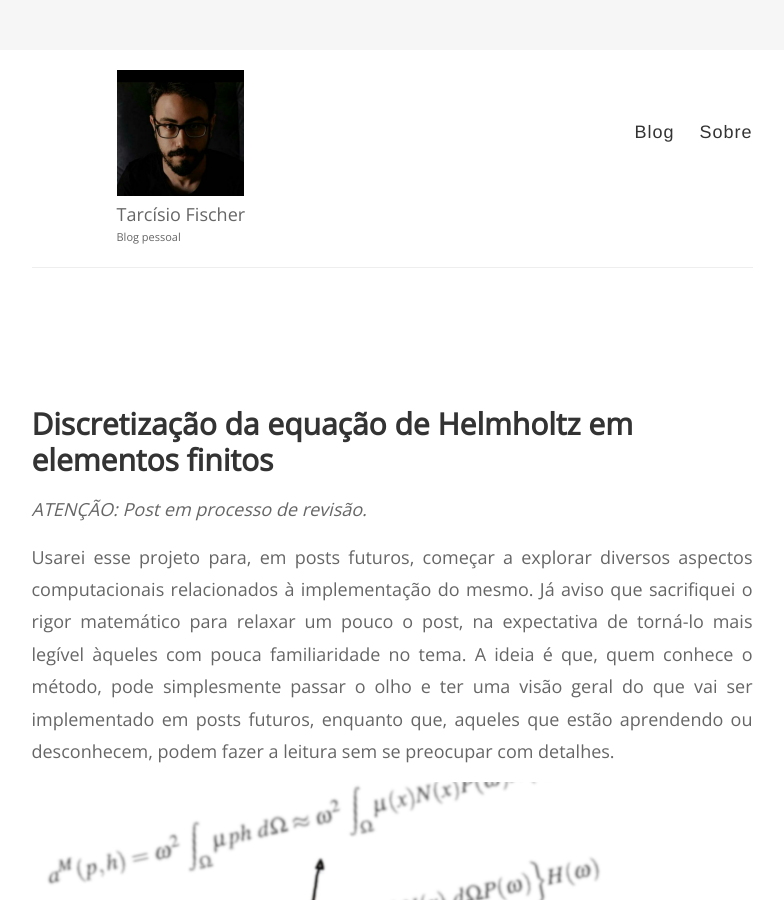
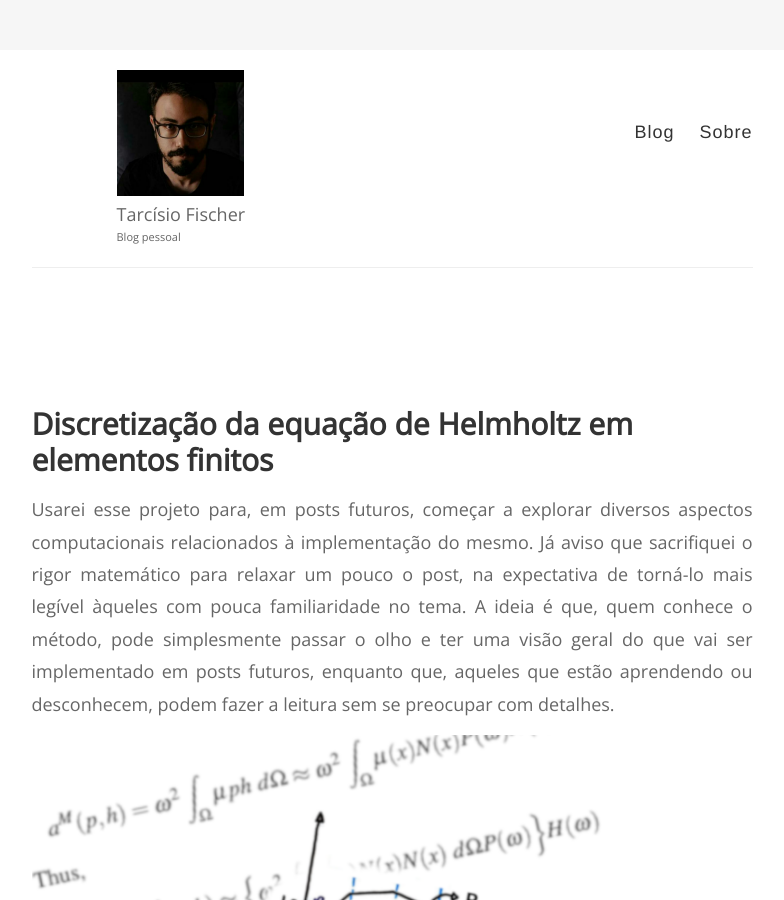
Before and after one commit to tarcisiofischer/tarcisiofischer.github.io, a Jekyll site: the page built from _posts/2020-04-27-helmholtz-equation-fem.md, in a window 1280 px wide and 900 px high. Shown: the whole window, without its empty margins (248-1032 px from the left). Built offline with Jekyll 4.4.1, drawn with Linux system fonts in a browser that asks for light colours; formulas are drawn with MathJax 3.

Commit message:
Finish post 2020-04-27

```diff
--- a/_posts/2020-04-27-helmholtz-equation-fem.md
+++ b/_posts/2020-04-27-helmholtz-equation-fem.md
@@ -2,8 +2,6 @@
 layout: post
 title: Discretização da equação de Helmholtz em elementos finitos
 ---
-
-*ATENÇÃO: Post em processo de revisão.*
 
 Usarei esse projeto para,
 em posts futuros, começar a explorar diversos aspectos computacionais
```
